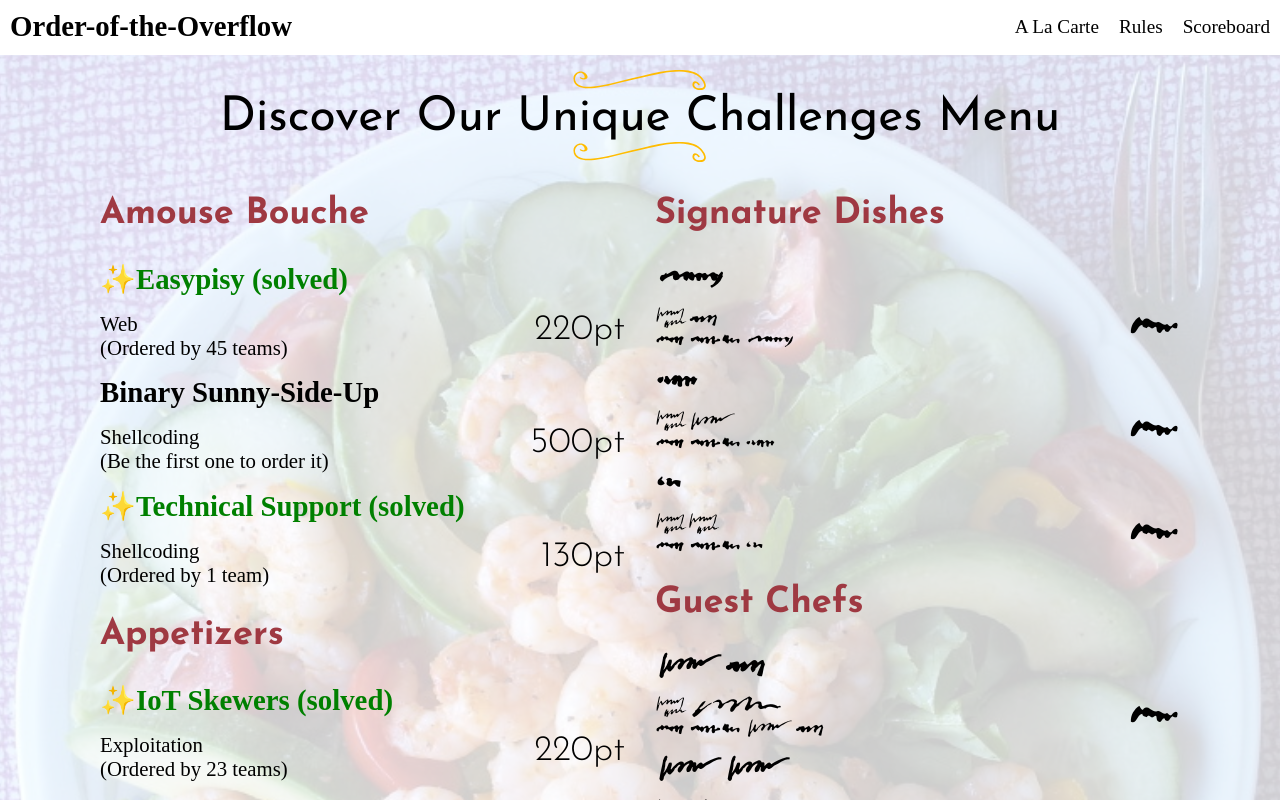
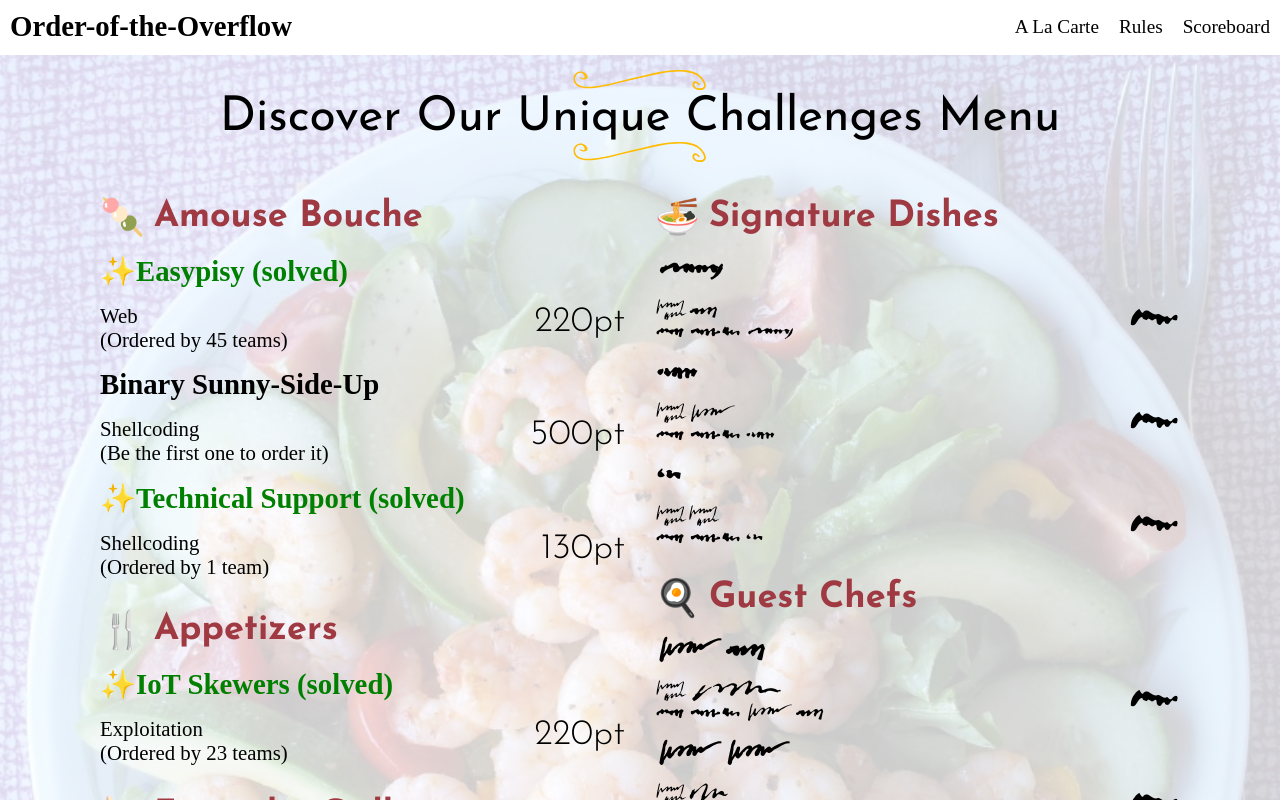
Before and after one commit to o-o-overflow/dc2019q-scoreboard, a React (Create React App) app in the folder scoreboard_frontend/: page / in a window 1280 px wide. Shown: the top 800 px of the page. Built offline with nearby package versions, Linux system fonts and the light colour scheme; a web font is replaced by a local one.

Commit message:
Add emoji to section categories

```diff
--- a/scoreboard_frontend/src/challenge_menu.jsx
+++ b/scoreboard_frontend/src/challenge_menu.jsx
@@ -32,6 +32,7 @@ class ChallengeMenu extends React.Component {
             },
           ],
           column: 'left',
+          style: 'category-amouse',
         },
         Appetizers: {
           challenges: [
@@ -44,6 +45,7 @@ class ChallengeMenu extends React.Component {
             },
           ],
           column: 'left',
+          style: 'category-appetizers',
         },
         'From the Grill': {
           challenges: [
@@ -52,6 +54,7 @@ class ChallengeMenu extends React.Component {
             { id: 6 },
           ],
           column: 'left',
+          style: 'category-grill',
         },
         'Signature Dishes': {
           challenges: [
@@ -60,6 +63,7 @@ class ChallengeMenu extends React.Component {
             { id: 9 },
           ],
           column: 'right',
+          style: 'category-signature',
         },
         'Guest Chefs': {
           challenges: [
@@ -69,14 +73,16 @@ class ChallengeMenu extends React.Component {
 
           ],
           column: 'right',
+          style: 'category-guest',
         },
-        Desserts: {
+        'Fruits and Desserts': {
           challenges: [
             { id: 13 },
             { id: 14 },
             { id: 15 },
           ],
           column: 'right',
+          style: 'category-desserts',
         },
       },
     };
--- a/scoreboard_frontend/src/challenge_section.jsx
+++ b/scoreboard_frontend/src/challenge_section.jsx
@@ -19,9 +19,10 @@ function ChallengeSection(props) {
       />
     );
   });
+  const classes = `section-title ${props.style}`;
   return (
     <div>
-      <h2 className="section-title">{props.title}</h2>
+      <h2 className={classes}>{props.title}</h2>
       {challenges}
     </div>
   );
--- a/scoreboard_frontend/src/index.css
+++ b/scoreboard_frontend/src/index.css
@@ -208,9 +208,12 @@ nav {
 }
 
 .section-title {
+  align-items: center;
   color: #9f3942;
+  display: inline-flex;
   font-size: 2.25rem;
   font-weight: bold;
+  margin-bottom: 0;
 }
 
 @media screen and (max-width: 575px) {
```
